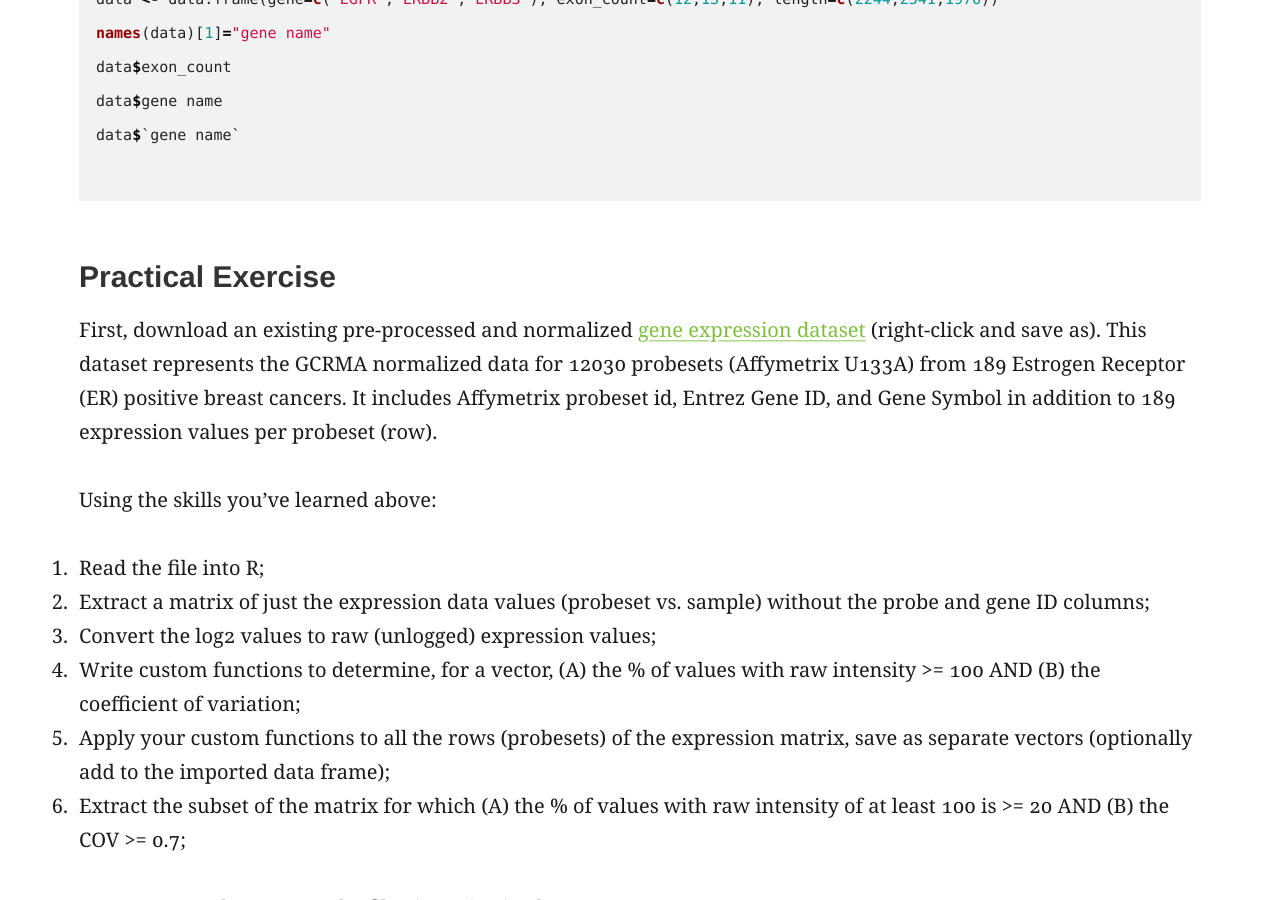
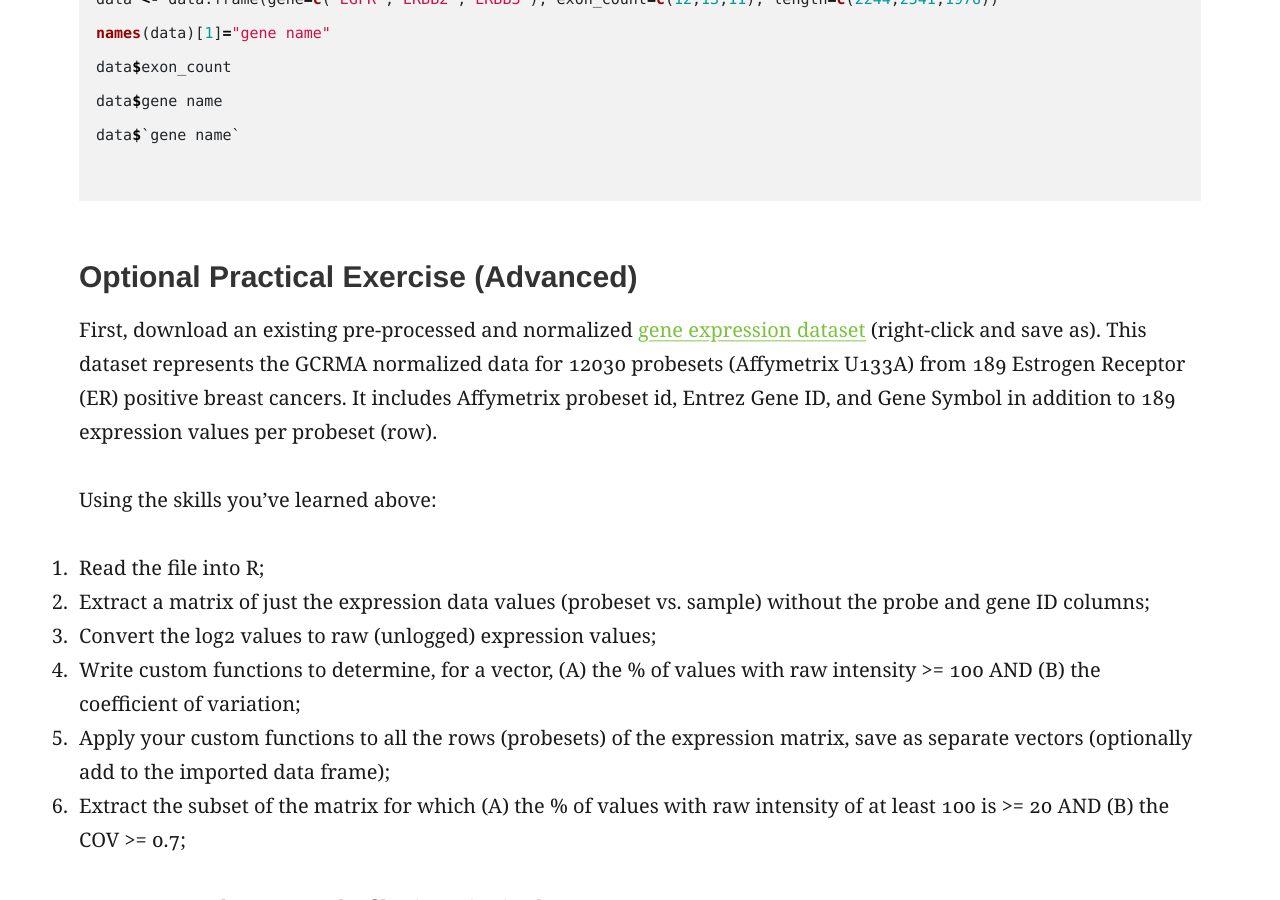
Before and after one commit to griffithlab/genviz.org, a Jekyll site: the page built from _posts/0002-02-01-introductionToR.md, in a window 1280 px wide and 900 px high, scrolled down 21605 px. Built offline with Jekyll 4.4.1, drawn with Linux system fonts in a browser that asks for light colours; nearby versions of some CDN libraries.

Commit message:
make exercise optional

````diff
--- a/_posts/0002-02-01-introductionToR.md
+++ b/_posts/0002-02-01-introductionToR.md
@@ -505,7 +505,7 @@ data$`gene name`
 ```
 
 
-### Practical Exercise
+### Optional Practical Exercise (Advanced)
 
 First, download an existing pre-processed and normalized [gene expression dataset](https://github.com/obigriffith/biostar-tutorials/raw/master/MachineLearning/testset_gcrma.txt) (right-click and save as). This dataset represents the GCRMA normalized data for 12030 probesets (Affymetrix U133A) from 189 Estrogen Receptor (ER) positive breast cancers. It includes Affymetrix probeset id, Entrez Gene ID, and Gene Symbol in addition to 189 expression values per probeset (row).
 
````
